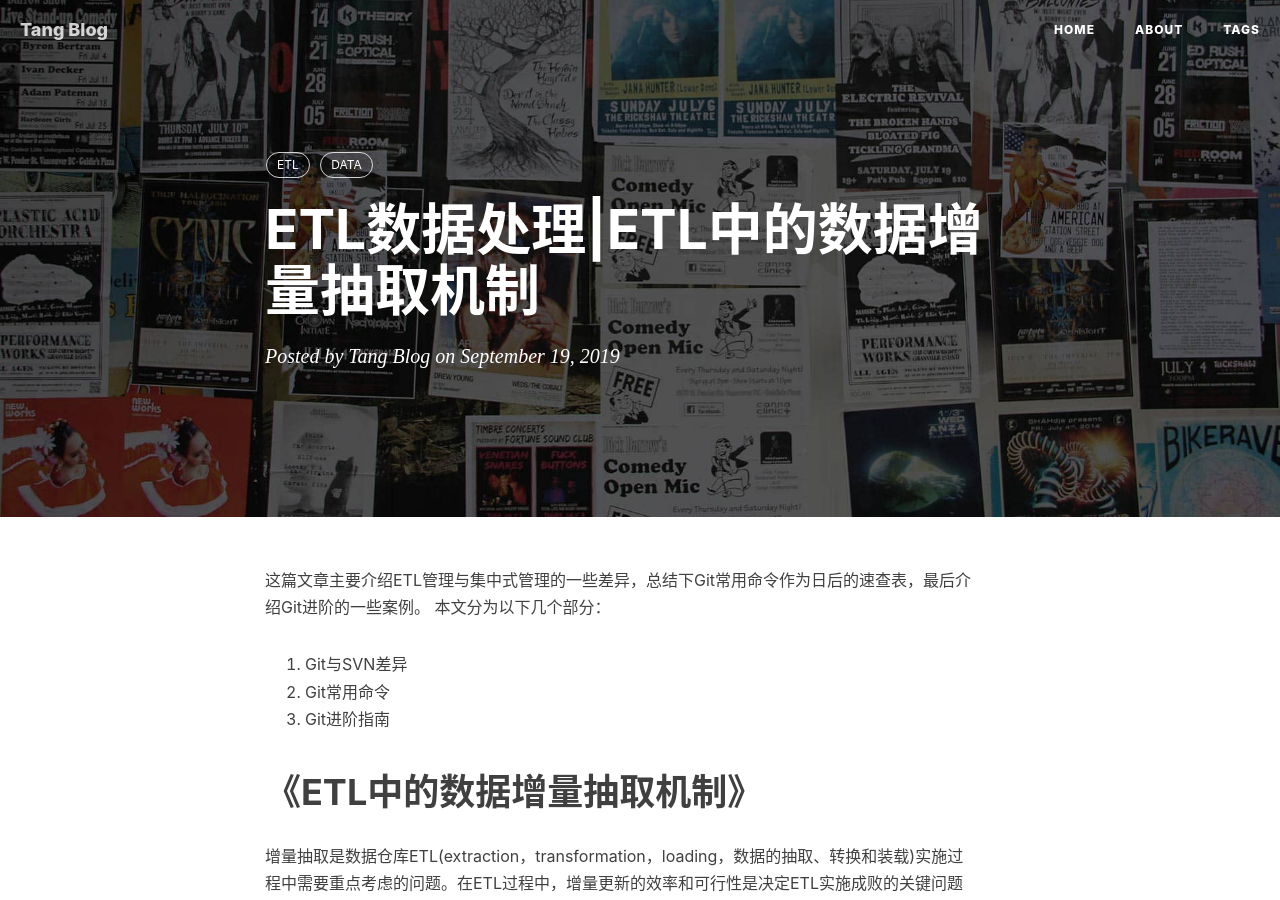
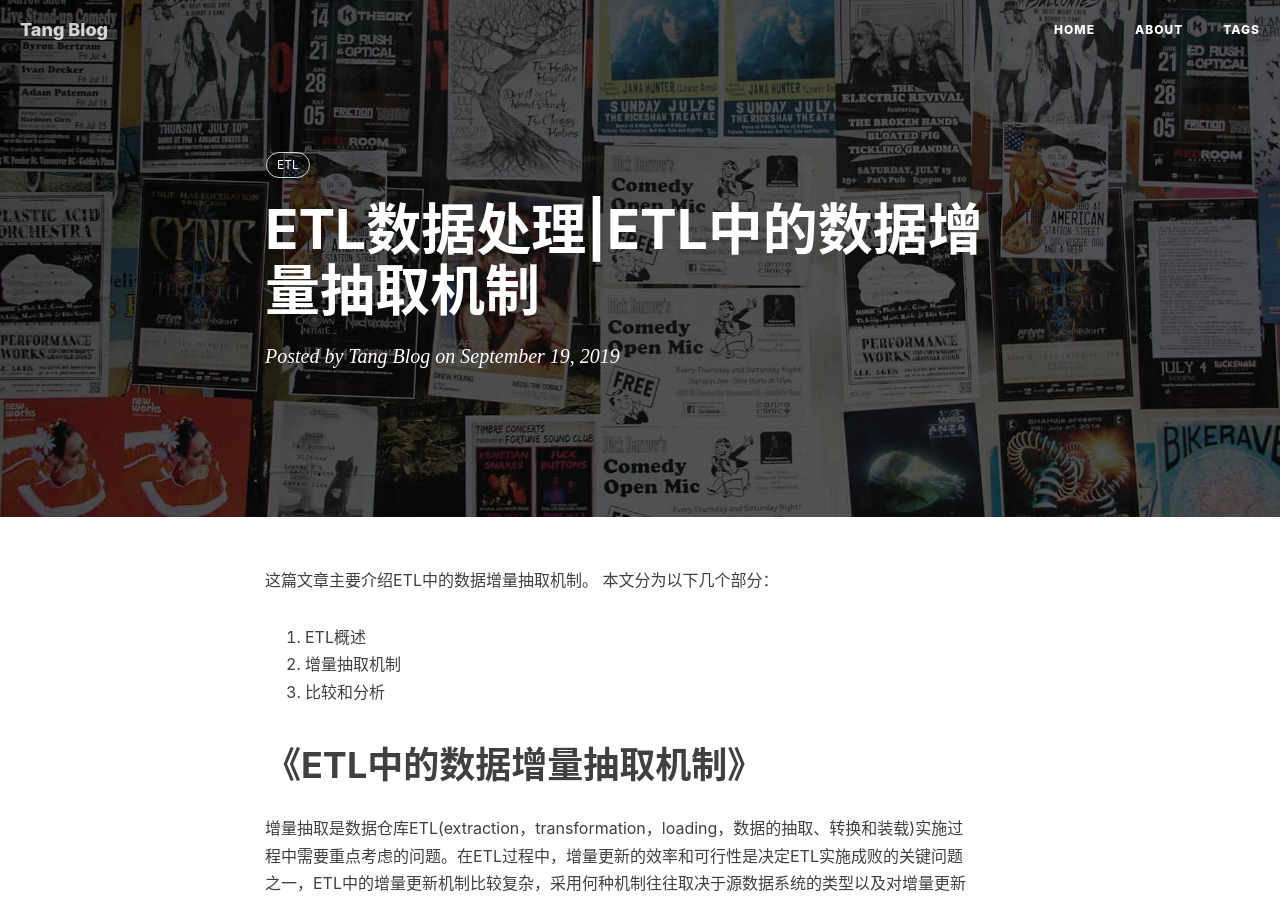
Before and after one commit to tangyibo/tangyibo.github.io, a Jekyll site: the page built from _posts/2019-09-19-data-etl-caculate-increment_knowlege.md, in a window 1280 px wide and 900 px high. Built offline with Jekyll 4.4.1, drawn with Linux system fonts in a browser that asks for light colours; nearby versions of some CDN libraries; comment, search, counter and statistics services are not loaded.

Commit message:
Update 2019-09-19-data-etl-caculate-increment_knowlege.md

```diff
--- a/_posts/2019-09-19-data-etl-caculate-increment_knowlege.md
+++ b/_posts/2019-09-19-data-etl-caculate-increment_knowlege.md
@@ -2,14 +2,14 @@
 layout: post
 title: ETL数据处理|ETL中的数据增量抽取机制
 category: ETL
-tag: [ETL, DATA]
+tag: [ETL]
 ---
 
-这篇文章主要介绍ETL管理与集中式管理的一些差异，总结下Git常用命令作为日后的速查表，最后介绍Git进阶的一些案例。
+这篇文章主要介绍ETL中的数据增量抽取机制。
 本文分为以下几个部分：
-1. Git与SVN差异
-2. Git常用命令
-3. Git进阶指南
+1. ETL概述
+2. 增量抽取机制
+3. 比较和分析
 
 《ETL中的数据增量抽取机制》
 =============================
```
